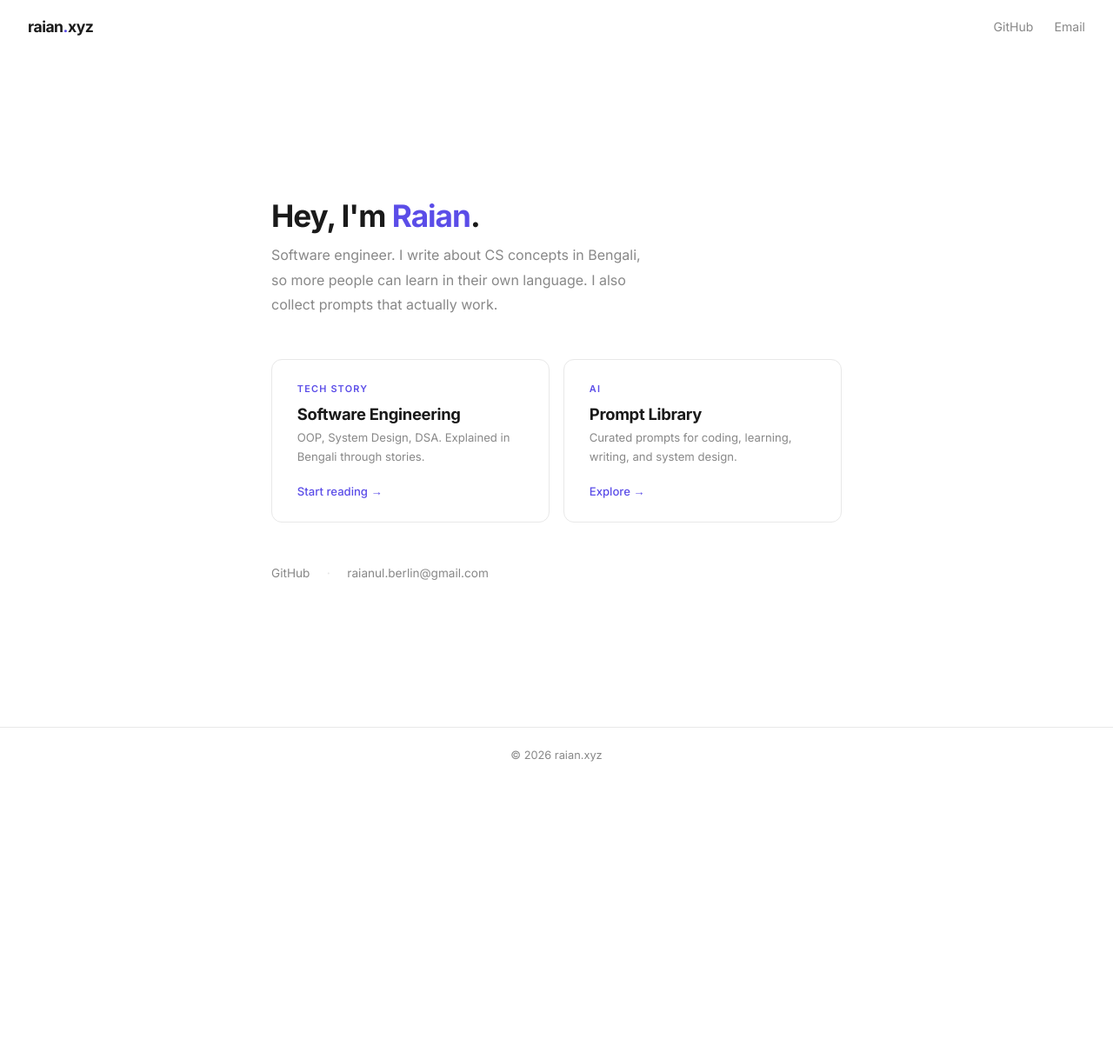
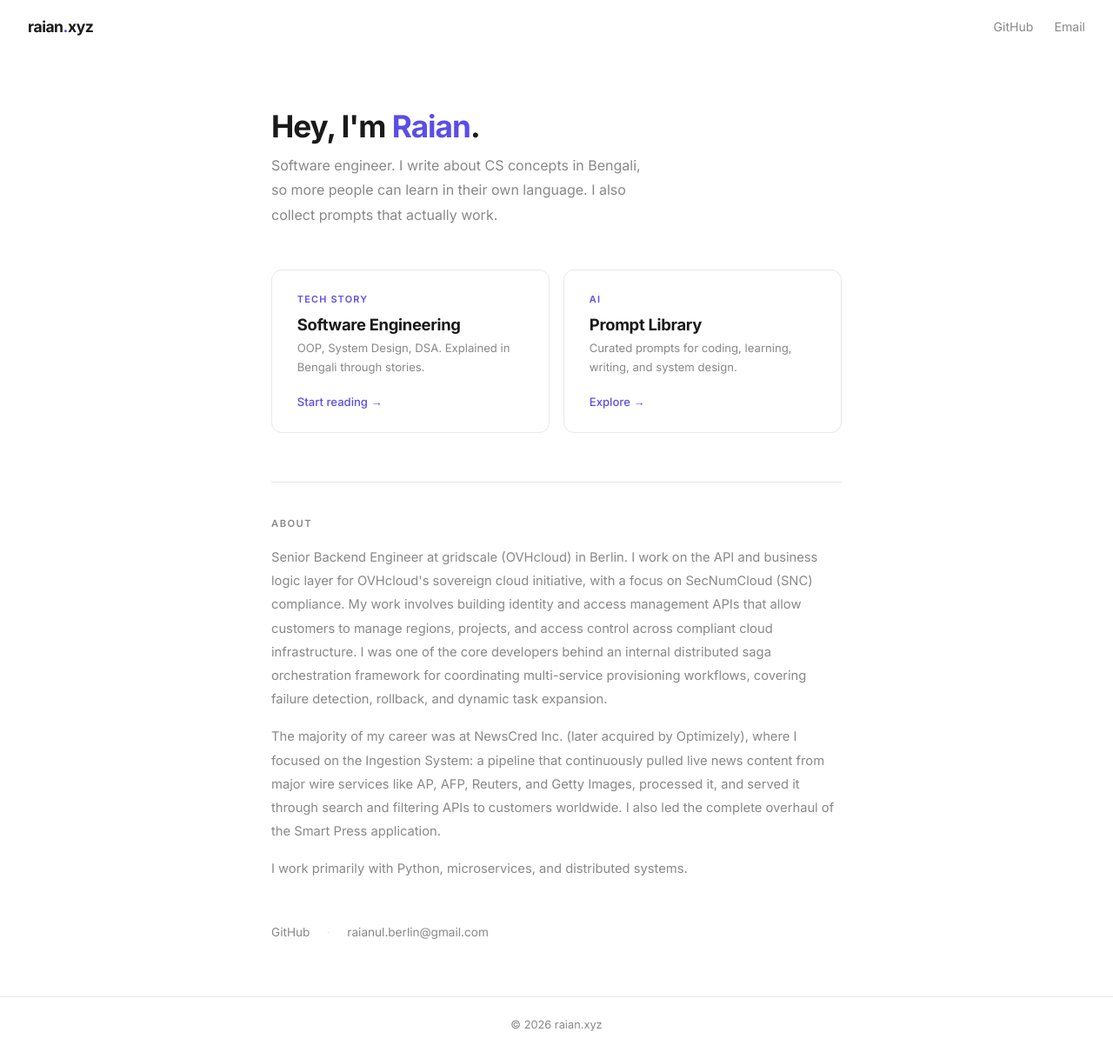
Before and after one commit to raianul/raianul.github.io, a Jekyll site: the page built from index.html, in a window 1280 px wide. Shown: the whole page at 87% size. Built offline with Jekyll 4.4.1, drawn with Linux system fonts in a browser that asks for light colours; before the commit the page ends 900 px from its top, so only the background shows below that.

Commit message:
Add About section to hub page with professional bio
Co-Authored-By: Claude Sonnet 4.6 <noreply@anthropic.com>

```diff
--- a/index.html
+++ b/index.html
@@ -57,7 +57,7 @@ description: "Bengali tech writing and AI tools by Raian."
       flex: 1;
       display: flex;
       flex-direction: column;
-      justify-content: center;
+      justify-content: flex-start;
       max-width: 720px;
       margin: 0 auto;
       padding: 4rem 2rem;
@@ -131,6 +131,29 @@ description: "Bengali tech writing and AI tools by Raian."
     }
     .dest-card:hover .dest-arrow { transform: translateX(4px); }
 
+    /* ABOUT */
+    .about {
+      padding-top: 2.5rem;
+      margin-top: 0.5rem;
+      border-top: 1px solid var(--border);
+      margin-bottom: 3rem;
+    }
+    .about-label {
+      font-size: 0.7rem;
+      font-weight: 600;
+      color: var(--muted);
+      letter-spacing: 1.5px;
+      text-transform: uppercase;
+      margin-bottom: 1.2rem;
+    }
+    .about p {
+      font-size: 0.92rem;
+      color: var(--muted);
+      line-height: 1.85;
+      margin-bottom: 1rem;
+    }
+    .about p:last-child { margin-bottom: 0; }
+
     /* SOCIAL */
     .social {
       display: flex;
@@ -198,6 +221,13 @@ description: "Bengali tech writing and AI tools by Raian."
 
     </div>
 
+    <div class="about">
+      <div class="about-label">About</div>
+      <p>Senior Backend Engineer at gridscale (OVHcloud) in Berlin. I work on the API and business logic layer for OVHcloud's sovereign cloud initiative, with a focus on SecNumCloud (SNC) compliance. My work involves building identity and access management APIs that allow customers to manage regions, projects, and access control across compliant cloud infrastructure. I was one of the core developers behind an internal distributed saga orchestration framework for coordinating multi-service provisioning workflows, covering failure detection, rollback, and dynamic task expansion.</p>
+      <p>The majority of my career was at NewsCred Inc. (later acquired by Optimizely), where I focused on the Ingestion System: a pipeline that continuously pulled live news content from major wire services like AP, AFP, Reuters, and Getty Images, processed it, and served it through search and filtering APIs to customers worldwide. I also led the complete overhaul of the Smart Press application.</p>
+      <p>I work primarily with Python, microservices, and distributed systems.</p>
+    </div>
+
     <div class="social">
       <a href="https://github.com/raianul" target="_blank">GitHub</a>
       <span class="social-dot">·</span>
```
